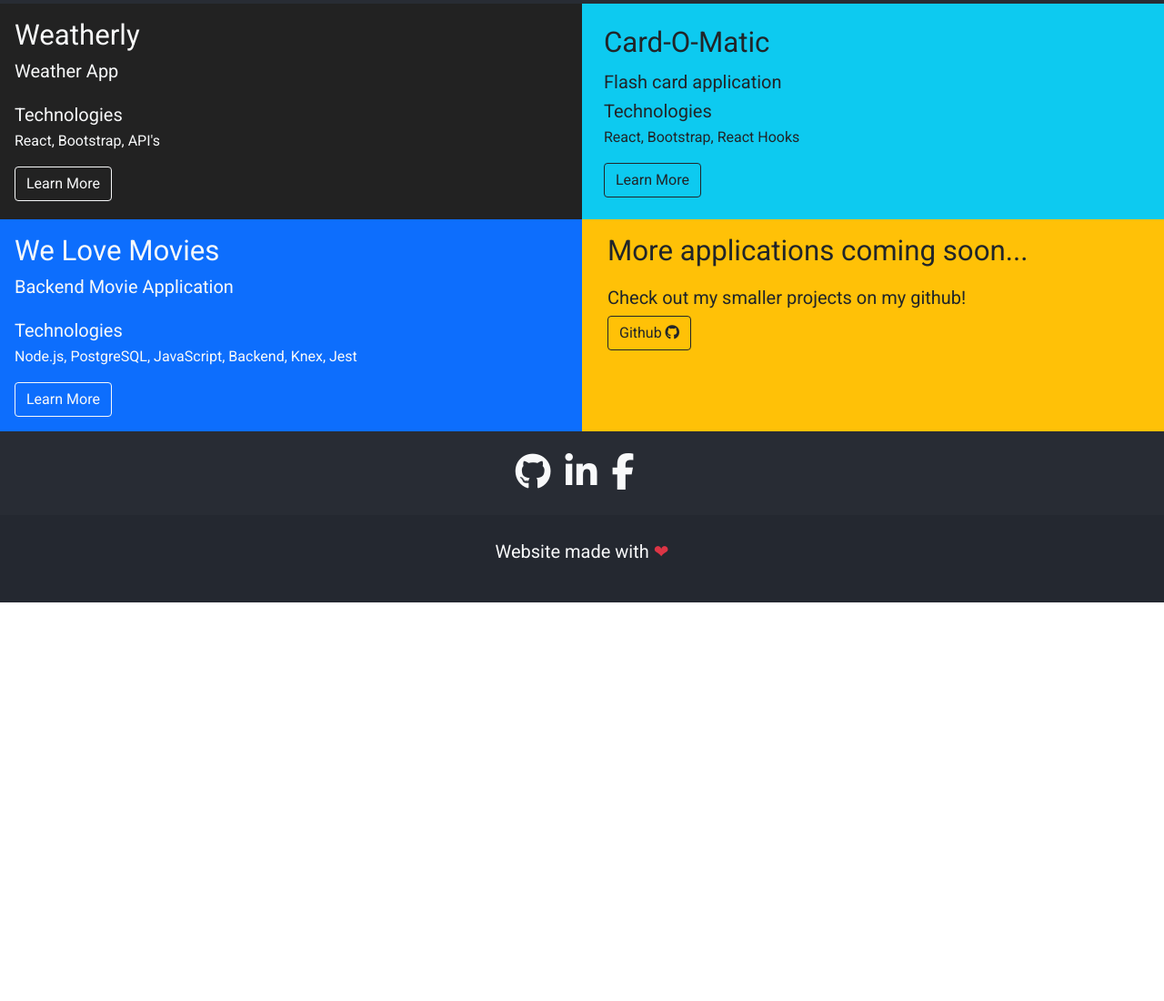
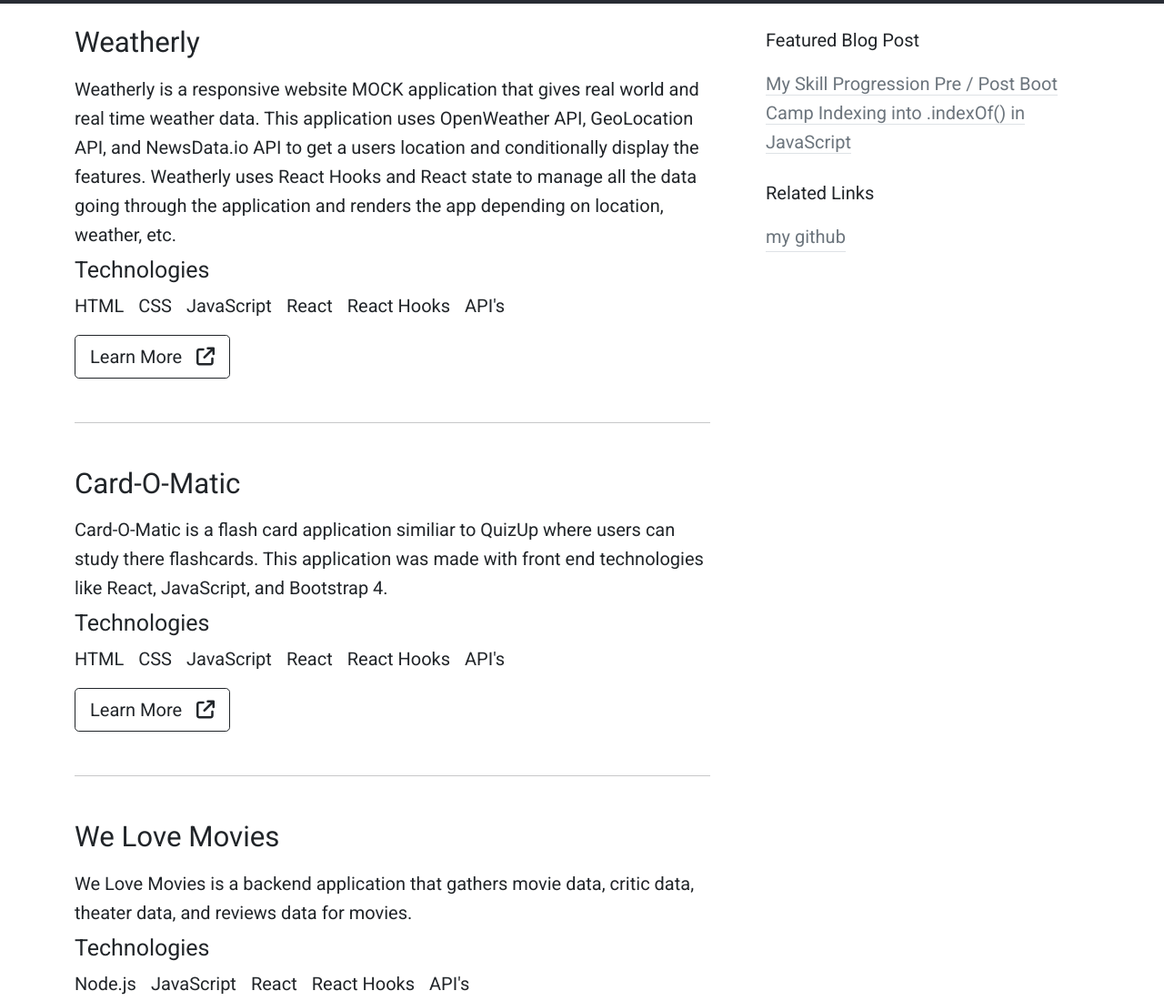
Before and after one commit to admclamb/anthony-portfolio-fixed, a plain HTML site: page work.html in a window 1280 px wide. Shown: the part 398-1498 px from the top of the page at 91% size. Before the commit the page ends 1060 px from the top, so only its background shows below. Drawn offline with nearby package versions, Linux system fonts and the light colour scheme.

Commit message:
update work and index.html styles

```diff
--- a/projects/projects.css
+++ b/projects/projects.css
@@ -14,7 +14,7 @@
   -moz-border-radius: 7.5px;
   -webkit-border-radius: 7.5px;
   border-radius: 7.5px;
-  background-color: var(--color-main);
+  background-color: var(--color-sec);
 }
 
 @media all and (min-width: 768px) {
--- a/styles/main.css
+++ b/styles/main.css
@@ -5,11 +5,11 @@
 }
 
 :root {
-  --color-main: #20a3e0;
+  --color-main: #24e072;
 
-  --color-sec: #357c3c;
-  --color-tri: #ef6d6d;
-  --color-qua: #8a7c5b;
+  --color-sec: #44c9c9;
+  --color-sec-darker: #2d8686;
+  --color-tri: #a12ce4;
   --color-darkest: rgb(22, 24, 29);
   --color-darker: #242830;
   --color-dark: #282c34;
@@ -75,6 +75,10 @@ a:hover {
   width: 65%;
 }
 
+.text-container-95 {
+  width: 95%;
+}
+
 /* Text container media queries */
 @media all and (max-width: 768px) {
   .text-container-75 {
@@ -82,6 +86,10 @@ a:hover {
   }
 
   .text-container-65 {
+    width: 100%;
+  }
+
+  .text-container-95 {
     width: 100%;
   }
 }
@@ -117,6 +125,10 @@ ul {
   color: var(--color-main);
 }
 
+.text-sec-darker {
+  color: var(--color-sec-darker);
+}
+
 .bg-dark {
   background-color: var(--color-dark);
 }
@@ -149,7 +161,6 @@ ul {
 }
 
 .project {
-  height: 9rem;
 }
 
 .project-yellow {
--- a/styles/work.css
+++ b/styles/work.css
@@ -1,9 +1,6 @@
 .weatherly-project {
   background-color: #222;
   position: relative;
-}
-
-.weatherly-bg {
 }
 
 /* .weatherly-0 {
--- a/work.html
+++ b/work.html
@@ -47,13 +47,13 @@
           <div class="nav-links">
             <a
               href="about.html"
-              class="nav-item about active p-1 ps-md-5 pe-md-5 pb-3 pt-3 nav-color nav-about"
+              class="nav-item about p-1 ps-md-5 pe-md-5 pb-3 pt-3 nav-color nav-about"
             >
               About
             </a>
             <a
               href="work.html"
-              class="nav-item work p-1 ps-md-5 nav-color pe-md-5 pb-3 pt-3 nav-work"
+              class="nav-item work p-1 ps-md-5 nav-color pe-md-5 pb-3 pt-3 nav-work active"
             >
               Work
             </a>
@@ -80,69 +80,123 @@
         </div>
       </section>
     </header>
-    <main>
-      <div class="row">
-        <section class="col-12 col-md-6 text-light weatherly-project bg-main">
-          <!-- Background Icons -->
-
-          <!-- #endBackground Icons -->
-          <div class="p-3">
-            <h3 class="mb-1">Weatherly</h3>
-            <p class="mb-3">Weather App</p>
-            <p class="mb-0">Technologies</p>
-            <p class="text-sm">React, Bootstrap, API's</p>
+    <div class="container">
+      <main class="row">
+        <section class="col-12 col-md-8 pt-4">
+          <article class="project">
+            <h3 class="mb-3">Weatherly</h3>
+            <p class="text-container-95 mb-2">
+              Weatherly is a responsive website MOCK application that gives real
+              world and real time weather data. This application uses
+              OpenWeather API, GeoLocation API, and NewsData.io API to get a
+              users location and conditionally display the features. Weatherly
+              uses React Hooks and React state to manage all the data going
+              through the application and renders the app depending on location,
+              weather, etc.
+            </p>
+            <h4>Technologies</h4>
+            <div class="technologies d-flex">
+              <p class="me-3">HTML</p>
+              <p class="me-3">CSS</p>
+              <p class="me-3">JavaScript</p>
+              <p class="me-3">React</p>
+              <p class="me-3">React Hooks</p>
+              <p class="me-3">API's</p>
+            </div>
+            <div class="links mb-5">
               <a
                 href="projects/weatherly/weatherly.html"
-              class="btn btn-outline-light"
-              >Learn More</a
-            >
+                class="btn btn-lg btn-outline-dark"
+                >Learn More<i
+                  class="ms-3 fa-solid fa-arrow-up-right-from-square"
+                ></i
+              ></a>
             </div>
-        </section>
-        <section class="p-4 col-12 col-md-6 bg-info text-dark">
-          <h3 class="mb-2">Card-O-Matic</h3>
-          <p class="mb-0">Flash card application</p>
-          <p class="mb-0">Technologies</p>
-          <p class="text-sm">React, Bootstrap, React Hooks</p>
+            <hr class="mb-5 mt-5 text-container-95"></hr>
+          </article>
+          <article class="project">
+            <h3 class="mb-3">Card-O-Matic</h3>
+            <p class="text-container-95 mb-2">
+              Card-O-Matic is a flash card application similiar to QuizUp where
+            users can study there flashcards. This application was made with
+            front end technologies like React, JavaScript, and Bootstrap 4.
+            </p>
+            <h4>Technologies</h4>
+            <div class="technologies d-flex">
+              <p class="me-3">HTML</p>
+              <p class="me-3">CSS</p>
+              <p class="me-3">JavaScript</p>
+              <p class="me-3">React</p>
+              <p class="me-3">React Hooks</p>
+              <p class="me-3">API's</p>
+            </div>
+            <div class="links mb-5">
               <a
                 href="projects/flash-card-app/flash-card-app.html"
-            class="btn btn-outline-dark"
-            >Learn More</a
-          >
-        </section>
+                class="btn btn-lg btn-outline-dark"
+                >Learn More<i
+                  class="ms-3 fa-solid fa-arrow-up-right-from-square"
+                ></i
+              ></a>
             </div>
-      <div class="row">
-        <section
-          class="col-12 col-md-6 text-light weatherly-project bg-primary"
-        >
-          <div class="p-3">
-            <h3 class="mb-1">We Love Movies</h3>
-            <p class="mb-3">Backend Movie Application</p>
-            <p class="mb-0">Technologies</p>
-            <p class="text-sm">
-              Node.js, PostgreSQL, JavaScript, Backend, Knex, Jest
+            <hr class="mb-5 mt-5 text-container-95"></hr>
+          </article>
+          <article class="project">
+            <h3 class="mb-3">We Love Movies</h3>
+            <p class="text-container-95 mb-2">
+              We Love Movies is a backend application that gathers movie data,
+            critic data, theater data, and reviews data for movies.
             </p>
+            <h4>Technologies</h4>
+            <div class="technologies d-flex">
+              <p class="me-3">Node.js</p>
+
+              <p class="me-3">JavaScript</p>
+              <p class="me-3">React</p>
+              <p class="me-3">React Hooks</p>
+              <p class="me-3">API's</p>
+            </div>
+            <div class="links mb-5">
               <a
                 href="projects/we-love-movies/we-love-movies.html"
-              class="btn btn-outline-light"
-              >Learn More</a
+                class="btn btn-lg btn-outline-dark"
+                >Learn More<i
+                  class="ms-3 fa-solid fa-arrow-up-right-from-square"
+                ></i
+              ></a>
+            </div>
+            <hr class="mb-5 mt-5 text-container-95"></hr>
+          </article>
+        </section>
+        <aside class="col-12 col-md-4 pt-4">
+          <p class="">Featured Blog Post</p>
+          <a
+              href="https://github.com/admclamb"
+              class="text-muted border-bottom"
             >
-          </div>
-        </section>
-        <section class="col-12 col-md-6 text-dark weatherly-project bg-warning">
-          <div class="p-3">
-            <h3 class="mb-3">More applications coming soon...</h3>
-            <p class="mb-1">Check out my smaller projects on my github!</p>
+            My Skill Progression Pre / Post Boot Camp
+            </a><a
+            href="https://github.com/admclamb"
+            class="text-muted border-bottom"
+          >
+          Indexing into .indexOf() in JavaScript
+          </a>
+          <p class="mt-4">Related Links</p>
+          <section class="links d-flex flex-column align-items-start">
+
             <a
               href="https://github.com/admclamb"
               target="_blank"
               rel="noopener noreferrer"
-              class="btn btn-outline-dark"
-              >Github <i class="fa-brands fa-github"></i
-            ></a>
+              class="text-muted border-bottom"
+            >
+              my github
+            </a>
+          </section>
+        </aside>
+      </main>
     </div>
-        </section>
-      </div>
-    </main>
+
     <footer>
       <div
         class="socials d-flex justify-content-center align-items-center p-4 bg-purple text-light"
```
Also changed, not shown: index.html (+6 -6 lines), projects/we-love-movies/we-love-movies.html (+0 -1 lines), projects/weatherly/weatherly.html (+1 -7 lines). Lines whose indentation alone changed are shown as unchanged.
